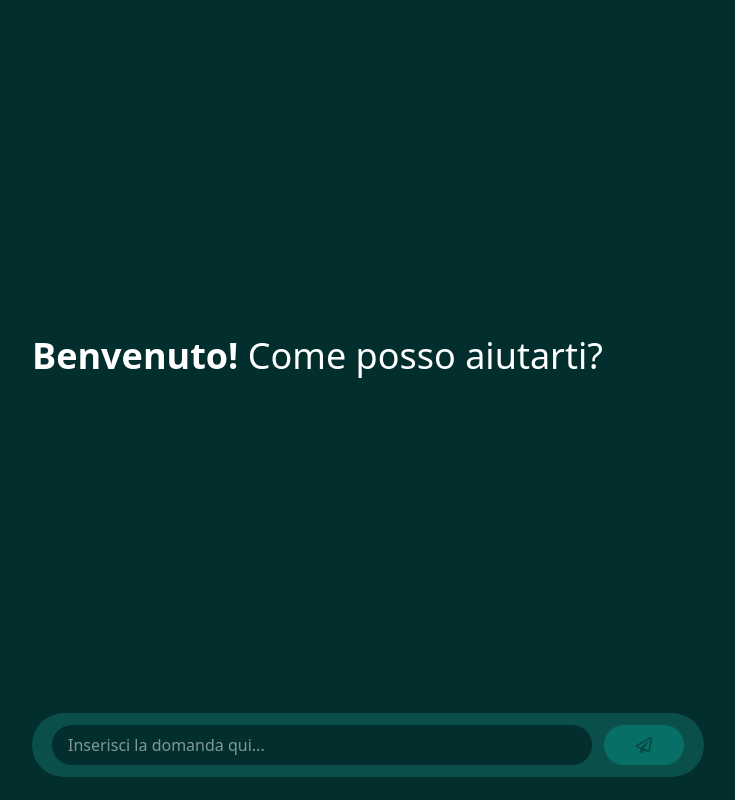
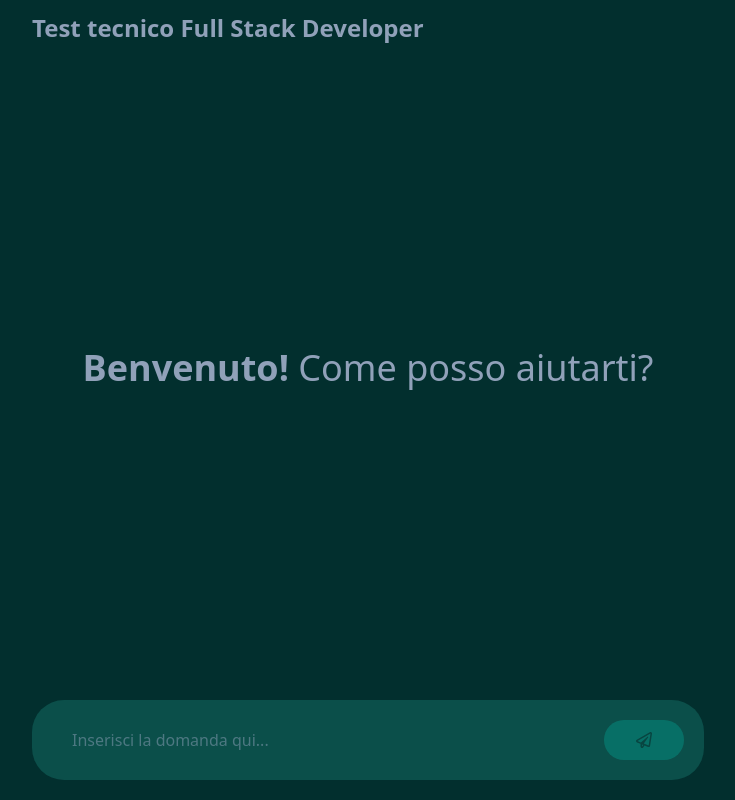
Before and after one commit to mattzone/test-fullstack-datapizza, a Next.js app in the folder frontend/: page / in a window 1280 px wide. Shown: the whole page, without its empty margins (272-1007 px from the left). Built offline with nearby package versions, Linux system fonts and the light colour scheme.

Commit message:
mod frontend

```diff
--- a/frontend/package.json
+++ b/frontend/package.json
@@ -12,8 +12,7 @@
     "next": "15.2.1",
     "react": "^19.0.0",
     "react-dom": "^19.0.0",
-    "react-icons": "^5.5.0",
-    "react-type-animation": "^3.2.0"
+    "react-icons": "^5.5.0"
   },
   "devDependencies": {
     "@tailwindcss/postcss": "^4",
--- /dev/null
+++ b/frontend/src/components/navbar.tsx
@@ -0,0 +1,16 @@
+// components/Navbar.tsx
+import React from "react";
+
+const Navbar = () => {
+  return (
+    <nav className="bg-teal-950 fixed top-0 w-full py-2">
+      <div className="px-10 sm:w-2/3 sm:p-0 xl:w-2xl sm:mx-auto">
+        <div className="font-bold text-lg text-white">
+          Test tecnico Full Stack Developer
+        </div>
+      </div>
+    </nav>
+  );
+};
+
+export default Navbar;
--- a/frontend/src/pages/_document.tsx
+++ b/frontend/src/pages/_document.tsx
@@ -4,7 +4,7 @@ export default function Document() {
   return (
     <Html lang="en">
       <Head />
-      <body className="bg-teal-950">
+      <body>
         <Main />
         <NextScript />
       </body>
--- a/frontend/src/pages/index.tsx
+++ b/frontend/src/pages/index.tsx
@@ -1,22 +1,37 @@
 import { Document } from "@/interfaces/document";
-import { useState } from "react";
+import { RefObject, useEffect, useRef, useState } from "react";
 import { FaRegFileAlt, FaRegPaperPlane } from "react-icons/fa";
 import { FaXmark } from "react-icons/fa6";
-import { TypeAnimation } from "react-type-animation";
 
 export default function Home() {
   const [query, setQuery] = useState("");
   const [text, setText] = useState("");
-  const [response, setResponse] = useState("");
+  const [answer, setAnswer] = useState("");
   const [documents, setDocuments] = useState<Array<Document>>([]);
   const [showModal, setShowModal] = useState(false);
+  const [isLoading, setIsLoading] = useState(true);
+  const [showWelcome, setShowWelcome] = useState(true);
+  const [showBtnDoc, setShowBtnDoc] = useState(false);
+  const containerRef = useRef(null);
+  const textareaRef = useRef(null);
+
+  // Effetto per fare lo scroll dinamico man mano che il div si riempie
+  useEffect(() => {
+    if (containerRef.current) {
+      containerRef.current.scrollTop = containerRef.current.scrollHeight;
+    }
+  }, [text]); // Lo scroll viene aggiornato quando il testo cambia
 
   const openModal = () => setShowModal(true);
   const closeModal = () => setShowModal(false);
 
   async function sendQuery() {
-    setResponse("");
+    setShowWelcome(false);
     setText("");
+    setIsLoading(true);
+    setAnswer("");
+    setShowBtnDoc(false);
+    setQuery(text);
 
     await fetch("http://127.0.0.1:5000/generate", {
       method: "post",
@@ -27,9 +42,22 @@ export default function Home() {
     })
       .then((res) => {
         res.json().then((json) => {
-          setResponse(json["response"]);
-          setQuery(text);
           setText("");
+          setIsLoading(false);
+
+          let response = json["response"];
+          let index = -1;
+
+          const interval = setInterval(() => {
+            if (index < response.length - 1) {
+              setAnswer((prev) => prev + response[index]);
+
+              index++;
+            } else {
+              setShowBtnDoc(true);
+              clearInterval(interval);
+            }
+          }, 10);
         });
       })
       .catch((error) => {
@@ -52,66 +80,102 @@ export default function Home() {
       });
   }
 
+  useEffect(() => {
+    const textarea = textareaRef.current;
+    if (textarea) {
+      textarea.style.height = "auto";
+
+      const lineHeight = parseInt(
+        window.getComputedStyle(textarea).lineHeight,
+        10
+      );
+      const padding =
+        parseInt(window.getComputedStyle(textarea).paddingTop, 10) +
+        parseInt(window.getComputedStyle(textarea).paddingBottom, 10);
+
+      // Calcola l'altezza basata sul numero di righe e il padding
+      let height = Math.max(
+        textarea.scrollHeight,
+        textarea.clientHeight,
+        lineHeight + padding
+      );
+
+      if (!text) height = 36;
+
+      textarea.style.height = `${height}px`;
+    }
+  }, [text]);
+
   return (
-    <div className="h-screen flex justify-evenly flex-col">
-      <div className="h-5/6 flex text-white">
-        {query ? (
-          <div className="pb-5 pt-10 w-full">
-            <div className="sm:w-2/3 sm:p-0 xl:w-2xl sm:mx-auto sm:text-base text-sm font-medium max-h-full overflow-auto overflow-x-hidden w-full">
-              <div className="pr-5">
+    <div className="flex flex-col h-screen max-h-screen bg-teal-950 xl:pb-30 md:pb-28 pb-20">
+      {/* navabr */}
+      <div className="w-full text-slate-400 ">
+        <div className="sm:w-2/3 w-5/6  xl:w-2xl mx-auto font-extrabold flex py-3 sm:text-2xl text-sm">
+          Test tecnico Full Stack Developer
+        </div>
+      </div>
+      {/* navbar */}
+
+      {!showWelcome ? (
+        // chat
+        <div
+          className="w-full text-slate-300 md:text-xl/9 text-sm/6 xl:pt-20 md:pt-10 pt-5 max-h-full h-full overflow-auto scroll-smooth"
+          ref={containerRef}
+        >
+          <div className="w-full">
+            <div className=" sm:w-2/3 w-5/6 xl:w-2xl mx-auto">
               <div className="flex justify-end">
-                  <div className="bg-teal-900 rounded-3xl px-5 py-3 break-words sm:max-w-2/3 max-w-3/4">
+                <div className="bg-teal-900 rounded-3xl px-5 py-4 break-words sm:max-w-2/3 max-w-3/4 md:text-lg/7 text-xs/5">
                   {query}
                 </div>
               </div>
 
-                <div className="w-fit py-10">
-                  {response && (
-                    <div className="">
-                      <TypeAnimation
-                        sequence={[response, 1000]}
-                        speed={85}
-                        wrapper="span"
-                        cursor={false}
-                      />
+              {answer && !isLoading ? (
+                <div className="pt-5">
+                  {answer}
+                  {/* { && ( */}
                   <div
                     onClick={fetchDocuments}
-                        className="bg-teal-500 text-teal-950 p-2 rounded-full hover:bg-teal-800 cursor-pointer hover:text-teal-500 items-center justify-center flex text-sm w-fit mt-5"
+                    className={`${
+                      showBtnDoc ? "opacity-100" : "opacity-0"
+                    } duration-500 transition-all bg-teal-500 text-teal-950 p-2 rounded-full hover:bg-teal-800 cursor-pointer hover:text-teal-500 items-center justify-center flex text-sm w-fit mt-5`}
                   >
                     <FaRegFileAlt />
                   </div>
+                  {/* ) */}
+                  {/* } */}
+                </div>
+              ) : (
+                <div className="flex justify-center items-center pt-60 w-full">
+                  <div className="w-16 h-16 border-5 border-teal-800 border-t-transparent rounded-full animate-spin"></div>
                 </div>
               )}
             </div>
           </div>
-            </div>
-          </div>
+        </div> // chat
       ) : (
-          <div className="sm:w-2/3 px-10 sm:px-0 sm:pt-0 xl:w-2xl sm:mx-auto md:text-4xl pt-10 max-h-full">
-            <div className="flex items-center h-full font-light">
-              <p>
-                <span className="font-bold">Benvenuto!</span> Come posso
-                aiutarti?
+        <div className="flex items-center justify-center h-full text-slate-400 sm:px-0 px-10">
+          <p className="sm:text-4xl text-lg">
+            <span className="font-bold">Benvenuto!</span> Come posso aiutarti?
           </p>
         </div>
-          </div>
       )}
-      </div>
 
-      <div className="px-10 sm:w-2/3 sm:p-0 xl:w-2xl sm:mx-auto">
-        <div className="flex sm:px-5 sm:py-3 px-2 py-1.5 rounded-full bg-teal-900 sm:text-base text-sm">
-          <input
-            type="text"
-            className="w-full rounded-full px-2 py-1 sm:px-4 sm:py-2 bg-teal-950 border-0 text-white"
+      {/* input */}
+      <div className="sm:w-2/3 w-5/6 xl:w-2xl mx-auto fixed left-0 right-0 py-5 bottom-0 h-fit">
+        <div className="flex sm:px-5 sm:py-5 px-2 py-1.5 rounded-4xl bg-teal-900 sm:text-base text-sm h-fit items-center">
+          <textarea
+            className="w-full text-slate-400 px-5 resize-none py-1.5 max-h-72 outline-0 h-auto"
             placeholder="Inserisci la domanda qui..."
             onChange={(e) => setText(e.target.value)}
             value={text}
+            ref={textareaRef}
             onKeyDown={(e) => {
-              if (e.key === "Enter") sendQuery();
+              // if (e.key === "Enter") sendQuery();
             }}
           />
           <button
-            className={`sm:ml-3 ml-2 bg-teal-500 text-teal-950 sm:px-8 px-1.5 rounded-full items-center justify-center flex ${
+            className={`sm:ml-3 ml-2 bg-teal-500 text-teal-950 sm:px-8 p-3 rounded-full items-center justify-center flex ${
               text
                 ? "hover:bg-teal-950 cursor-pointer hover:text-teal-800"
                 : "opacity-30"
@@ -123,6 +187,7 @@ export default function Home() {
           </button>
         </div>
       </div>
+      {/* input */}
 
       {showModal && (
         <div className="fixed inset-0 flex items-center justify-center z-50 px-20">
@@ -131,7 +196,7 @@ export default function Home() {
             onClick={closeModal}
           />
 
-          <div className="flex flex-col gap-6 bg-teal-800 text-white p-10 rounded-4xl shadow-lg z-50 relative max-h-5/6 overflow-auto">
+          <div className="flex flex-col gap-6 bg-teal-800 text-slate-400 p-10 rounded-4xl shadow-lg z-50 relative max-h-5/6 overflow-auto">
             {documents.map(function (object) {
               return (
                 <div key={object.title} className="text-lg border-b pb-3">
--- a/frontend/src/styles/globals.css
+++ b/frontend/src/styles/globals.css
@@ -7,17 +7,15 @@
 
 /* Track */
 ::-webkit-scrollbar-track {
-    background: #101828;
-    border-radius: 10px;
 }
 
 /* Handle */
 ::-webkit-scrollbar-thumb {
-    background: #0b4f4a;
+  background: #00bba855;
   border-radius: 10px;
 }
 
 /* Handle on hover */
 ::-webkit-scrollbar-thumb:hover {
-background: #2d4e4a;
+  background: rgba(18, 164, 149, 0.63);
 }
```
Lines whose indentation alone changed are shown as unchanged.
